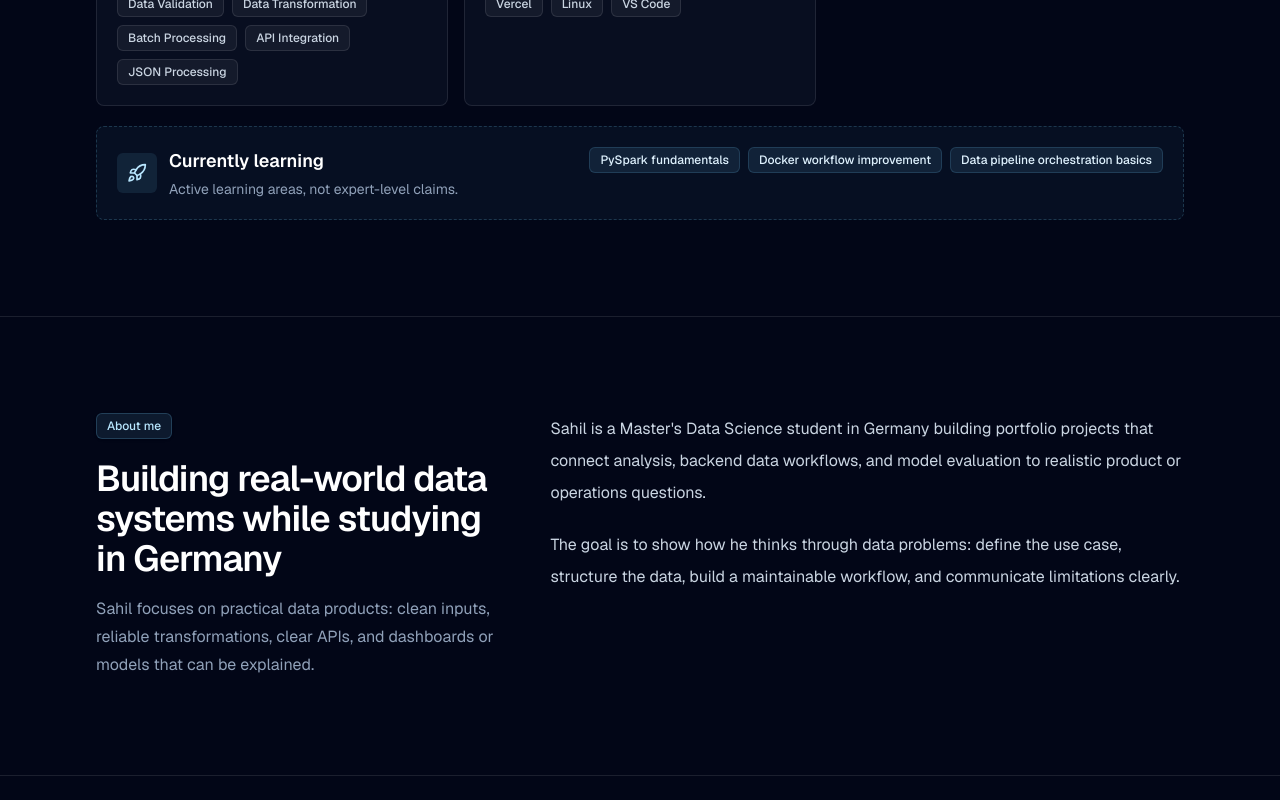
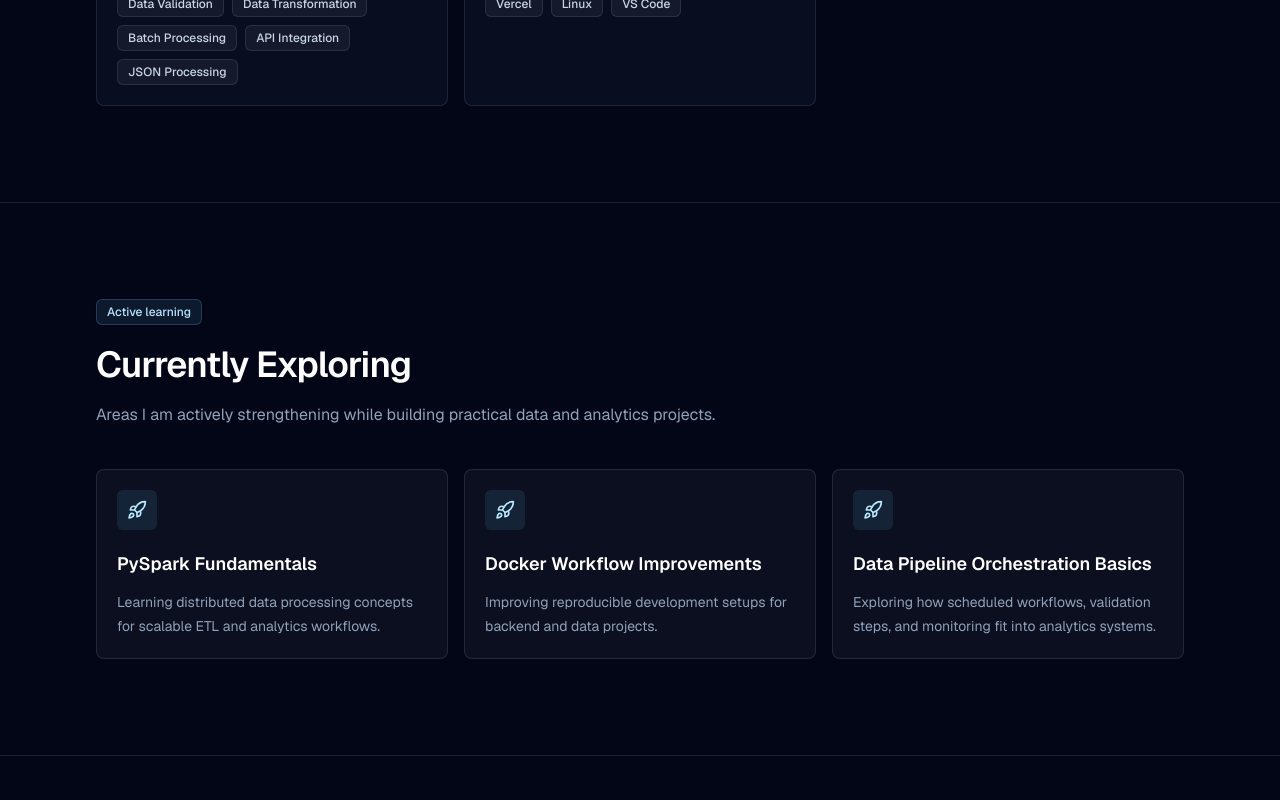
Before and after one commit to Sahil-dub/Portfolio, a Next.js app: page / in a window 1280 px wide. Shown: the part 3680-4480 px from the top of the page. Built offline with nearby package versions, Linux system fonts and the light colour scheme.

Commit message:
feat: polish learning section and README

```diff
--- a/app/page.tsx
+++ b/app/page.tsx
@@ -17,7 +17,7 @@ import { Container } from "@/components/layout/Container";
 import { MotionFade } from "@/components/ui/MotionFade";
 import { profile } from "@/content/profile";
 import { projects } from "@/content/projects";
-import { currentlyLearning, skillCategories } from "@/content/skills";
+import { currentlyExploring, skillCategories } from "@/content/skills";
 
 const skillIcons = [Code2, BarChart3, LineChart, Database, Server];
 
@@ -55,6 +55,7 @@ export default function Home() {
       <Highlights />
       <FeaturedProjects />
       <SkillsSnapshot />
+      <CurrentlyExploring />
       <AboutMe />
       <ContactCTA resumeExists={resumeExists} />
     </main>
@@ -211,38 +212,43 @@ function SkillsSnapshot() {
             );
           })}
         </div>
+      </Container>
+    </section>
+  );
+}
+
+function CurrentlyExploring() {
+  return (
+    <section className="border-b border-white/10 py-16 sm:py-24">
+      <Container>
+        <SectionHeader
+          eyebrow="Active learning"
+          title="Currently Exploring"
+          description="Areas I am actively strengthening while building practical data and analytics projects."
+        />
+        <div className="mt-10 grid gap-4 md:grid-cols-3">
+          {currentlyExploring.map((area, index) => (
             <MotionFade
-          className="mt-5 rounded-lg border border-dashed border-sky-300/20 bg-sky-300/[0.045] p-5"
-          transition={{ duration: 0.45, delay: 0.12, ease: "easeOut" }}
+              key={area.title}
+              className="group rounded-lg border border-white/10 bg-white/[0.04] p-5 transition duration-300 hover:-translate-y-1 hover:border-sky-300/30 hover:bg-white/[0.055] focus-within:border-sky-300/30"
+              transition={{
+                duration: 0.45,
+                delay: index * 0.08,
+                ease: "easeOut",
+              }}
             >
-          <div className="flex flex-col gap-4 sm:flex-row sm:items-start sm:justify-between">
-            <div>
-              <div className="flex items-center gap-3">
               <div className="flex h-10 w-10 items-center justify-center rounded-md bg-sky-300/10 text-sky-200">
                 <Rocket aria-hidden="true" className="h-5 w-5" />
               </div>
-                <div>
-                  <h3 className="text-lg font-semibold text-white">
-                    Currently learning
+              <h3 className="mt-5 text-lg font-semibold text-white">
+                {area.title}
               </h3>
-                  <p className="mt-1 text-sm text-slate-400">
-                    Active learning areas, not expert-level claims.
+              <p className="mt-3 text-sm leading-6 text-slate-400">
+                {area.description}
               </p>
-                </div>
-              </div>
-            </div>
-            <div className="flex flex-wrap gap-2 sm:max-w-xl sm:justify-end">
-              {currentlyLearning.map((item) => (
-                <span
-                  key={item}
-                  className="rounded-md border border-sky-300/15 bg-sky-300/10 px-2.5 py-1 text-xs font-medium text-sky-100"
-                >
-                  {item}
-                </span>
+            </MotionFade>
           ))}
         </div>
-          </div>
-        </MotionFade>
       </Container>
     </section>
   );
@@ -288,8 +294,8 @@ function ContactCTA({ resumeExists }: { resumeExists: boolean }) {
               <p className="mt-4 max-w-2xl text-sm leading-6 text-slate-300 sm:text-base">
                 If Sahil&apos;s projects look relevant for a Data Analytics,
                 Data Engineering, or ML opening, email or LinkedIn is the best
-                next step. Resume download will appear here once the PDF is
-                added to the portfolio.
+                next step. His resume is available alongside the project links
+                for a quick recruiter review.
               </p>
             </div>
 
@@ -327,13 +333,13 @@ function ContactCTA({ resumeExists }: { resumeExists: boolean }) {
                   </Button>
                 ) : (
                   <span className="inline-flex min-h-11 items-center justify-center rounded-md border border-dashed border-white/15 px-4 text-center text-sm font-medium text-slate-400">
-                    Resume PDF missing
+                    Resume unavailable
                   </span>
                 )}
               </div>
               {!resumeExists && (
                 <p className="mt-3 text-xs leading-5 text-slate-500">
-                  Expected file: {profile.resume.href}
+                  Resume download will be restored after the PDF is added.
                 </p>
               )}
             </div>
--- a/content/profile.ts
+++ b/content/profile.ts
@@ -8,7 +8,6 @@ export const profile = {
   targetRoles:
     "Working Student / Intern roles in Data Analytics, Data Engineering, and ML.",
   resume: {
-    // TODO: Confirm the final resume PDF before deployment.
     href: "/resume/Sahil-Dubey-Resume.pdf",
     filename: "Sahil-Dubey-Resume.pdf",
   },
--- a/content/skills.ts
+++ b/content/skills.ts
@@ -2,6 +2,11 @@ export type SkillCategory = {
   title: string;
   description: string;
   items: string[];
+};
+
+export type LearningArea = {
+  title: string;
+  description: string;
 };
 
 export const skillCategories: SkillCategory[] = [
@@ -64,8 +69,20 @@ export const skillCategories: SkillCategory[] = [
   },
 ];
 
-export const currentlyLearning = [
-  "PySpark fundamentals",
-  "Docker workflow improvement",
-  "Data pipeline orchestration basics",
+export const currentlyExploring: LearningArea[] = [
+  {
+    title: "PySpark Fundamentals",
+    description:
+      "Learning distributed data processing concepts for scalable ETL and analytics workflows.",
+  },
+  {
+    title: "Docker Workflow Improvements",
+    description:
+      "Improving reproducible development setups for backend and data projects.",
+  },
+  {
+    title: "Data Pipeline Orchestration Basics",
+    description:
+      "Exploring how scheduled workflows, validation steps, and monitoring fit into analytics systems.",
+  },
 ];
```
Also changed, not shown: 1 other file (tests, documents, lock files or other folders). Lines whose indentation alone changed are shown as unchanged.
